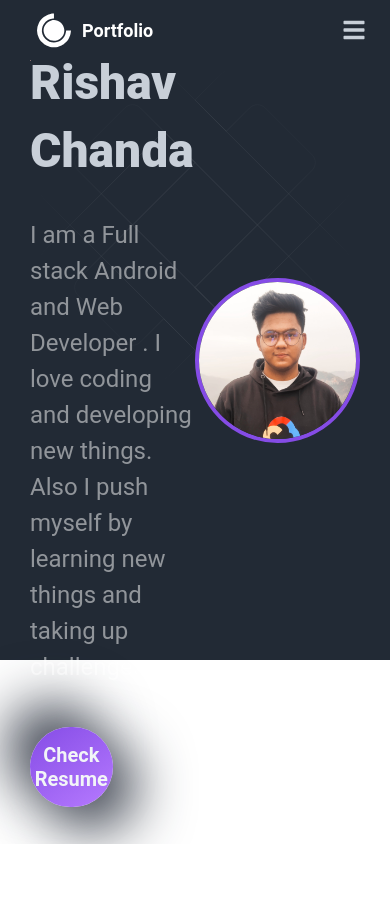
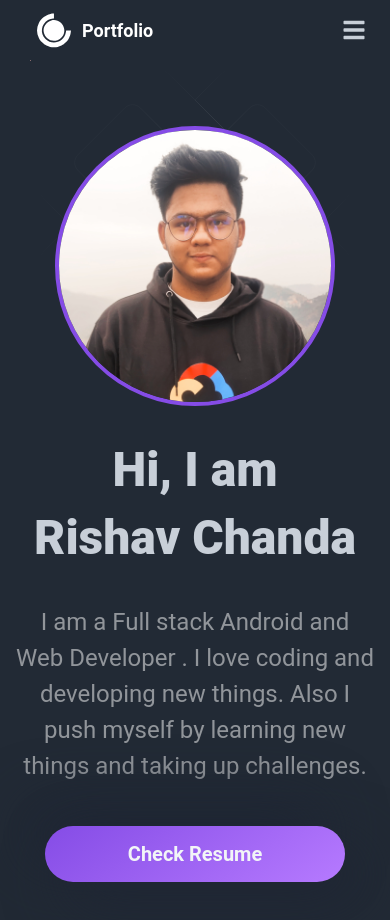
Before and after one commit to dtorres314/portfolio, a React (Create React App) app: page / in a window 390 px wide. Shown: the top 920 px of the page. Before the commit the page ends 844 px from the top, so only its background shows below. Built offline with nearby package versions, Linux system fonts and the light colour scheme.

Commit message:
made responsive hero

```diff
--- a/src/components/HeroSection/HeroStyle.js
+++ b/src/components/HeroSection/HeroStyle.js
@@ -5,10 +5,16 @@
     background: ${_default.colors.background1};
     display: flex;
     justify-content: center;
-    height: 600px;
     position: relative;
+    padding: 66px 30px;
+
+    @media (max-width: 960px) {
+        padding: 66px 16px;
+    }
+    @media (max-width: 640) {
+        padding: 32px 16px;
+    }
     z-index: 1;
-    padding: 0 30px;
 `;
 
 export const HeroBg = styled.div`
@@ -28,6 +34,10 @@
     left: 50%;
     -webkit-transform: translateX(-50%) translateY(-50%);
     transform: translateX(-50%) translateY(-50%);
+
+    @media (max-width: 960px) {
+        justify-content: center;
+    }
 `;
 
 export const HeroInnerContainer = styled.div`
@@ -37,17 +47,45 @@
     align-items: center;
     width: 100%;
     max-width: 1000px;
+
+    @media (max-width: 960px) {
+        flex-direction: column;
+    }
 `
 export const HeroLeftContainer = styled.div`
     width: 100%;
-    position: relative;
+    order: 1;
+    @media (max-width: 960px) {
+        order: 2;
+        margin-bottom: 30px;
+        display: flex;
+        flex-direction: column;
+        align-items: center;
+    }
+
+    @media (max-width: 640px) {
+        order: 2;
+        margin-bottom: 30px;
+        display: flex;
+        flex-direction: column;
+        align-items: center;
+    }
 `
 
 export const HeroRightContainer = styled.div`
     width: 100%;
     display: flex;
+    order: 2;
     justify-content: end;
-    position: relative;
+    @media (max-width: 960px) {
+        order: 1;
+        justify-content: center;
+        margin-bottom: 80px;
+    }
+
+    @media (max-width: 640px) {
+        margin-bottom: 30px;
+    }
 `
 
 export const Img = styled.img`
@@ -58,6 +96,16 @@
     max-height: 400px;
     border-radius: 50%;
     border: 4px solid ${_default.colors.primary1};
+
+    @media (max-width: 768px) {
+        max-width: 300px;
+        max-height: 300px;
+    }
+
+    @media (max-width: 640px) {
+        max-width: 280px;
+        max-height: 280px;
+    }
 `;
 
 export const Title = styled.div`
@@ -66,6 +114,9 @@
     color: ${_default.colors.text};
     line-height: 68px;
     margin-bottom: 32px;
+    @media (max-width: 960px) {
+        text-align: center;
+    }
 `;
 
 export const SubTitle= styled.div`
@@ -73,10 +124,15 @@
     line-height: 36px;
     margin-bottom: 42px;
     color: rgba(255, 255, 255, 0.5);
+
+    @media (max-width: 960px) {
+        text-align: center;
+    }
 `;
 
 export const ResumeButton= styled.div`
-    width: 50%;
+    width: 100%;
+    max-width: 300px;
     text-align: center;
     padding: 16px 0;
     color: ${_default.colors.text1};
@@ -93,4 +149,5 @@
     width: 55%;
     padding: 18px 0;
     }
+
 `;
--- a/src/components/HeroSection/index.js
+++ b/src/components/HeroSection/index.js
@@ -6,17 +6,17 @@
     return (
         <>
             <HeroContainer>
-            <HeroBg>
-                            <HeroBgAnimation />
-                        </HeroBg>
-                <HeroInnerContainer>
-                    <HeroLeftContainer>
+                <HeroBg>
+                    <HeroBgAnimation />
+                </HeroBg>
+                <HeroInnerContainer >
+                    <HeroLeftContainer id="Left">
                         <Title>Hi, I am <br /> Rishav Chanda</Title>
                         <SubTitle>I am a Full stack Android and Web Developer . I love coding and developing new things. Also I push myself by learning new things and taking up challenges.</SubTitle>
                         <ResumeButton>Check Resume</ResumeButton>
                     </HeroLeftContainer>
 
-                    <HeroRightContainer>
+                    <HeroRightContainer id="Right">
 
                         <Img src={HeroImg} alt="hero-image" />
                     </HeroRightContainer>
```
